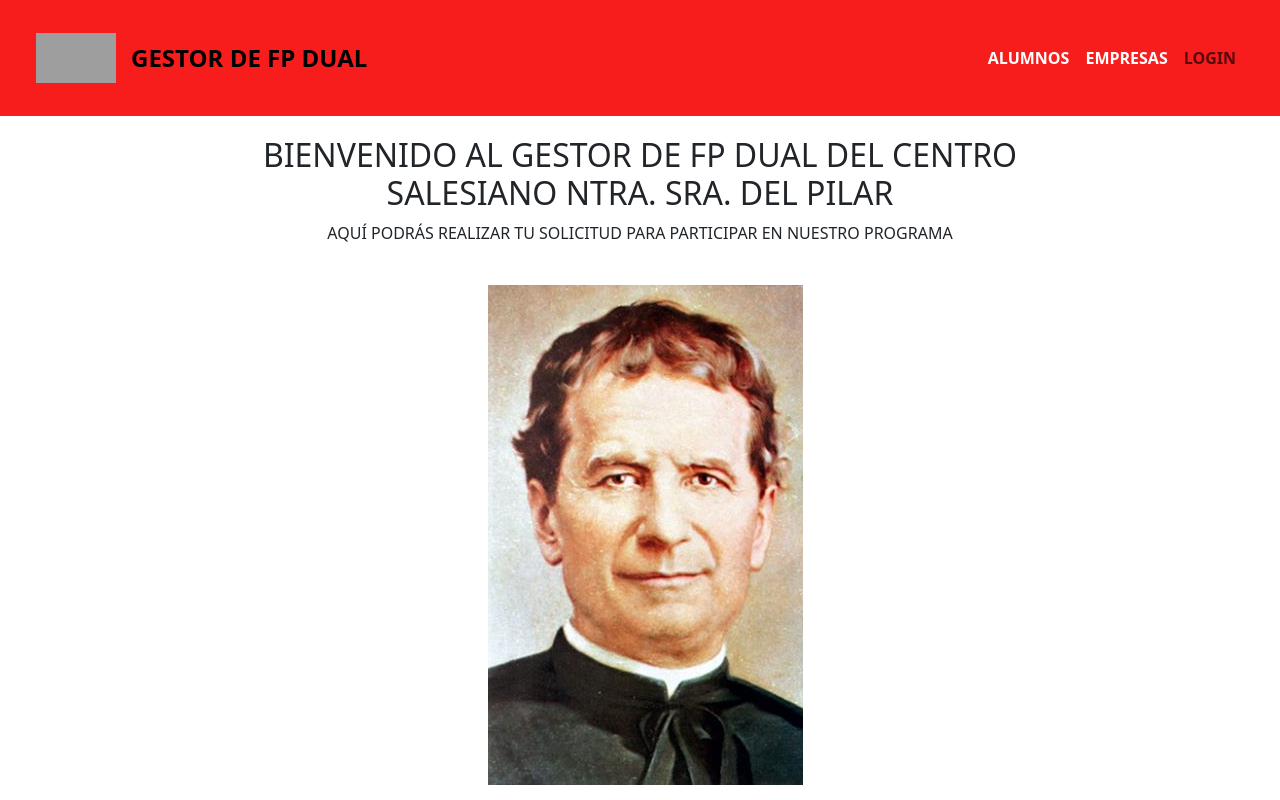
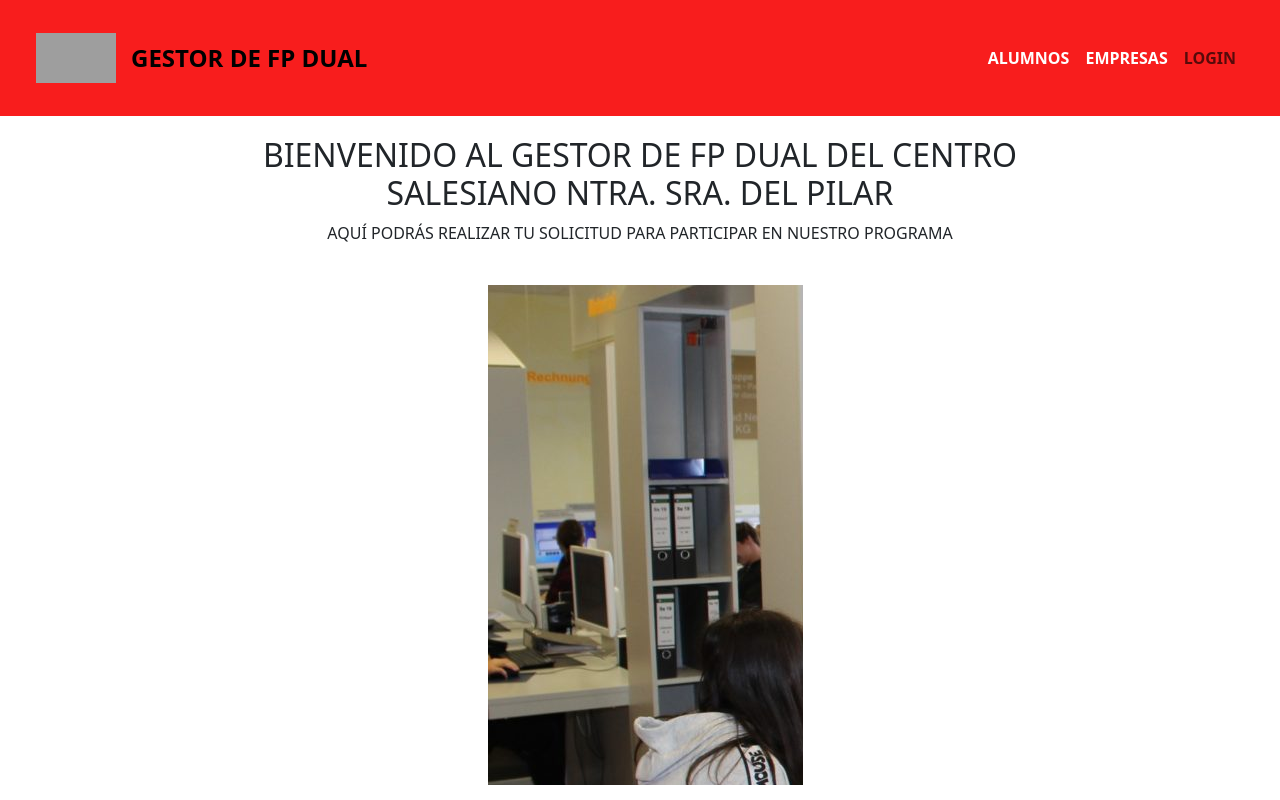
Before and after one commit to Manuinvictus/TFG, a React (Create React App) app in the folder AppFPDual/ServidorFP/frontend/: page / in a window 1280 px wide. Shown: the top 800 px of the page. Built offline with nearby package versions, Linux system fonts and the light colour scheme; grey boxes are pictures that could not be loaded.

Commit message:
CAmbio de imagen Home

```diff
--- a/AppFPDual/ServidorFP/frontend/src/styles.css
+++ b/AppFPDual/ServidorFP/frontend/src/styles.css
@@ -498,7 +498,7 @@ section {
   height: 500px;
   width: 315px;
   margin-left: 30%;
-  background-image:  url("../public/donbosco.jpg");
+  background-image:  url("../public/homeImage.jpg");
 }
   /*
 -------------------------------------------------------------------------------
```
Also changed, not shown: AppFPDual/ServidorFP/frontend/public/homeImage.jpg (added).
